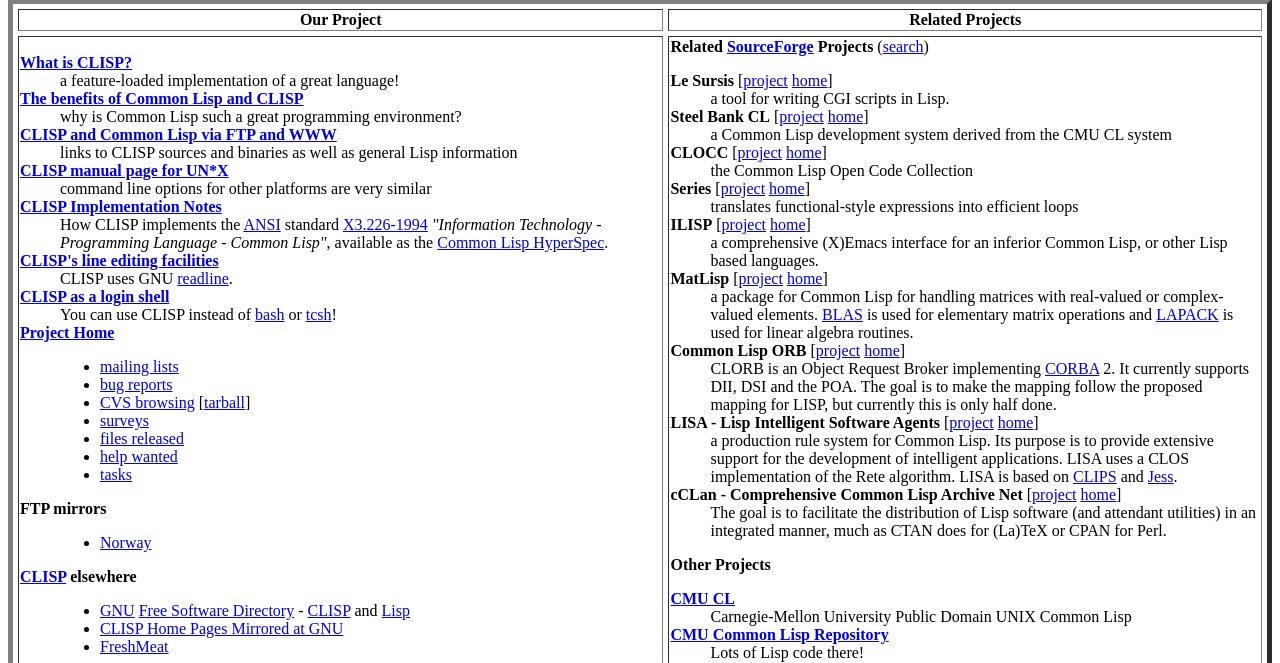
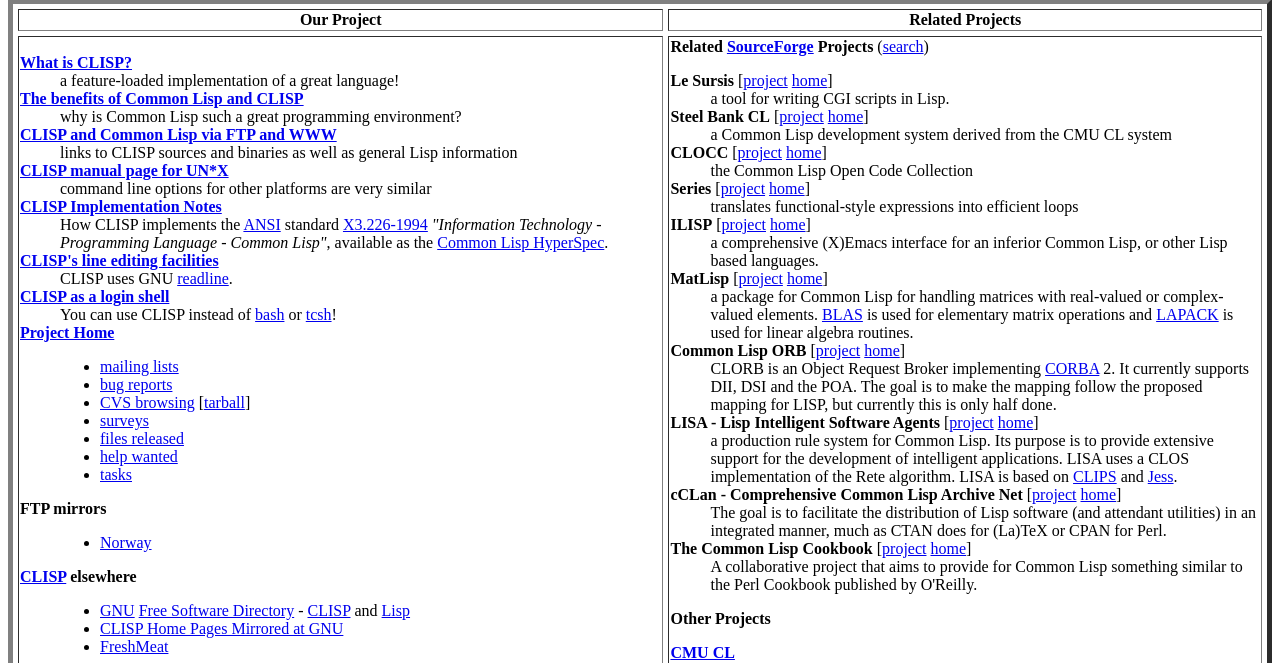
Before and after one commit to gnu-mirror-unofficial/clisp, a PHP site: page / in a window 1280 px wide. Shown: the part 254-917 px from the top of the page. Run offline with PHP 8.4, Linux system fonts and the light colour scheme.

Commit message:
mention cl-cookbook

```diff
--- a/index.php
+++ b/index.php
@@ -182,6 +182,11 @@
    <dd>The goal is to facilitate the distribution of Lisp software
     (and attendant utilities) in an integrated manner,
     much as CTAN does for (La)TeX or CPAN for Perl.</dd>
+  <dt><strong>The Common Lisp Cookbook</strong>
+      [<a href="http://sourceforge.net/projects/cl-cookbook">project</a>
+       <a href="http://cl-cookbook.sourceforge.net">home</a>]</dt>
+   <dd>A collaborative project that aims to provide for Common Lisp
+    something similar to the Perl Cookbook published by O'Reilly.</dd>
  </dl>
  <strong>Other Projects</strong>
  <dl>
```
